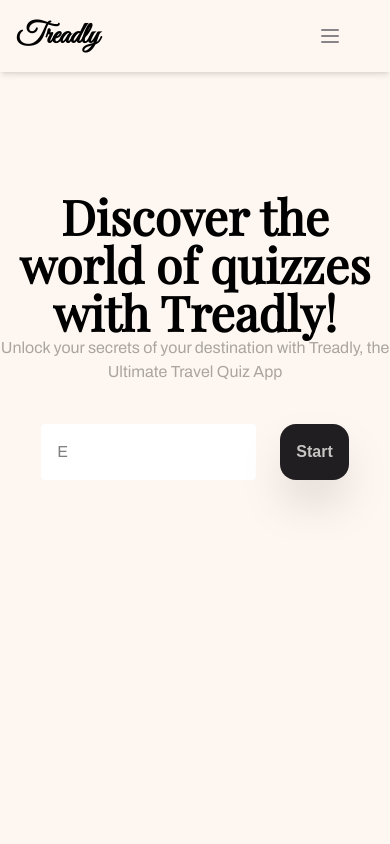
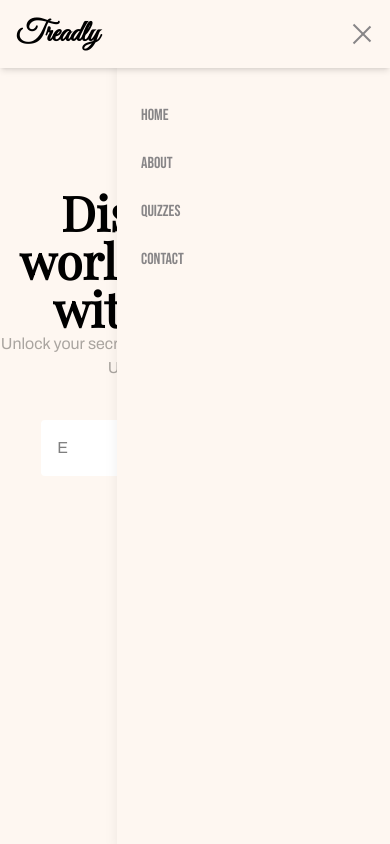
Before and after one commit to Taj-2005/Treadly, a Next.js app: page / in a window 390 px wide. Both pictures are taken after a click on the button "Toggle menu". Shown: the top 844 px of the page. Built offline with nearby package versions, Linux system fonts and the light colour scheme.

Commit message:
Added Hamburger Navbar

```diff
--- a/src/app/components/NavBar/NavBar.jsx
+++ b/src/app/components/NavBar/NavBar.jsx
@@ -1,24 +1,23 @@
+'use client';
+
+import { useState } from 'react';
 import Link from 'next/link';
 
 export default function Navbar() {
+  const [menuOpen, setMenuOpen] = useState(false);
+
+  const toggleMenu = () => setMenuOpen(!menuOpen);
+
   return (
-    <div className="flex justify-between items-center p-4 bg-[#fef7f1] text-black min-w-screen sticky top-0 z-50 shadow-md">
+    <>
+      {/* Navbar */}
+      <div className="flex justify-between items-center p-4 bg-[#fef7f1] text-black w-full sticky top-0 z-50 shadow-md">
+        <Link href="/">
+          <div className="font-great-vibes text-3xl font-bold cursor-pointer">Treadly</div>
+        </Link>
 
-      <Link href="/">
-        <div className="font-great-vibes text-3xl font-bold cursor-pointer">Treadly</div>
-      </Link>
-
-      <div className="flex items-center space-x-4 px-4 py-2 text-[#878587] font-bebas">
-
-        <div className="flex sm:hidden">
-          <button className="text-[#878587] hover:text-black">
-            <svg className="w-6 h-6" fill="none" stroke="currentColor" strokeWidth="2" viewBox="0 0 24 24">
-              <path strokeLinecap="round" strokeLinejoin="round" d="M4 6h16M4 12h16M4 18h16" />
-            </svg>
-          </button>
-        </div>
-
-        <div className="hidden sm:flex space-x-4">
+        {/* Desktop menu */}
+        <div className="hidden sm:flex items-center space-x-4 px-4 py-2 text-[#878587] font-bebas">
           <Link href="/home">
             <div className="hover:text-black transition-colors duration-300 px-2 cursor-pointer">Home</div>
           </Link>
@@ -33,7 +32,59 @@
           </Link>
         </div>
 
+        {/* Hamburger Button */}
+        <button
+          className="sm:hidden focus:outline-none z-50"
+          onClick={toggleMenu}
+          aria-label="Toggle menu"
+        >
+          <div className="w-6 h-6 relative">
+            <span
+              className={`block absolute h-0.5 w-full bg-[#878587] transform transition duration-300 ease-in-out ${
+                menuOpen ? 'rotate-45 top-2.5' : 'top-1'
+              }`}
+            ></span>
+            <span
+              className={`block absolute h-0.5 w-full bg-[#878587] transition-opacity duration-300 ${
+                menuOpen ? 'opacity-0' : 'opacity-100 top-2.5'
+              }`}
+            ></span>
+            <span
+              className={`block absolute h-0.5 w-full bg-[#878587] transform transition duration-300 ease-in-out ${
+                menuOpen ? '-rotate-45 bottom-2.5' : 'bottom-1'
+              }`}
+            ></span>
+          </div>
+        </button>
       </div>
-    </div>
+
+      {/* Slide-in Menu (right 70%) */}
+      <div
+        className={`fixed top-0 right-0 h-full bg-[#fef7f1] w-[70%] shadow-lg transform transition-transform duration-300 ease-in-out z-40 ${
+          menuOpen ? 'translate-x-0' : 'translate-x-full'
+        } sm:hidden flex flex-col items-start p-6 space-y-6 text-[#878587] font-bebas overflow-y-auto`}
+      >
+        <Link href="/home" onClick={() => setMenuOpen(false)}>
+          <div className="hover:text-black transition-colors duration-300 cursor-pointer pt-20">Home</div>
+        </Link>
+        <Link href="/about" onClick={() => setMenuOpen(false)}>
+          <div className="hover:text-black transition-colors duration-300 cursor-pointer">About</div>
+        </Link>
+        <Link href="/quizzes" onClick={() => setMenuOpen(false)}>
+          <div className="hover:text-black transition-colors duration-300 cursor-pointer">Quizzes</div>
+        </Link>
+        <Link href="/contact" onClick={() => setMenuOpen(false)}>
+          <div className="hover:text-black transition-colors duration-300 cursor-pointer">Contact</div>
+        </Link>
+      </div>
+
+      {/* Transparent Overlay over remaining 30% */}
+      {menuOpen && (
+        <div
+          className="fixed top-0 left-0 h-full w-[30%] z-30 sm:hidden"
+          onClick={toggleMenu}
+        />
+      )}
+    </>
   );
 }
```
